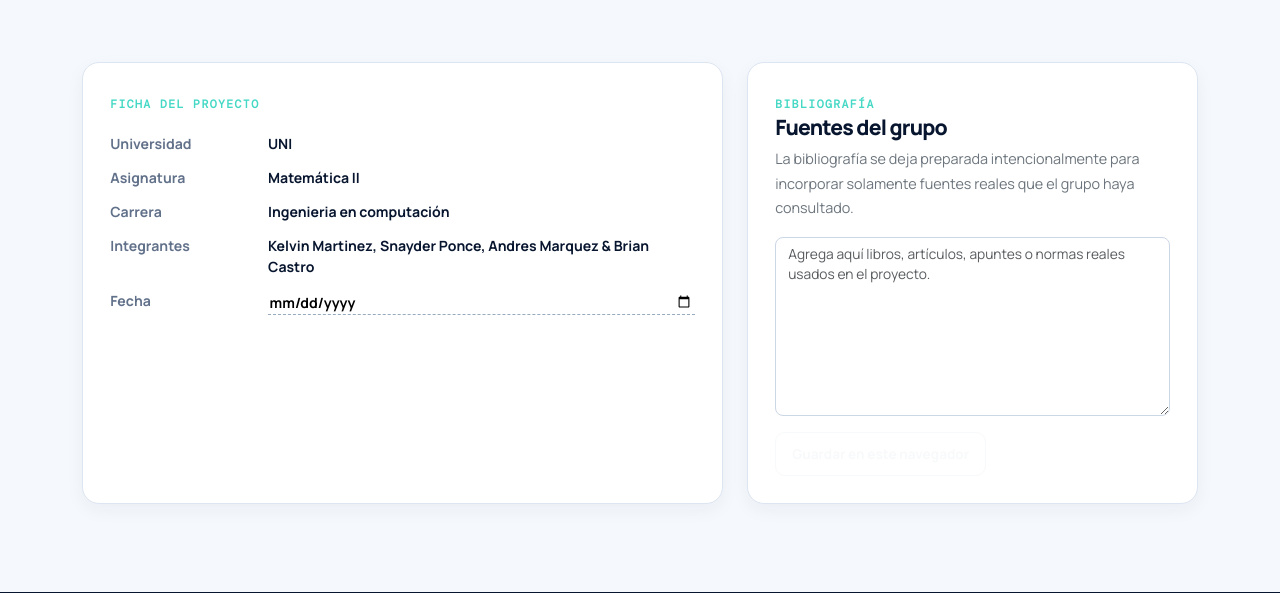
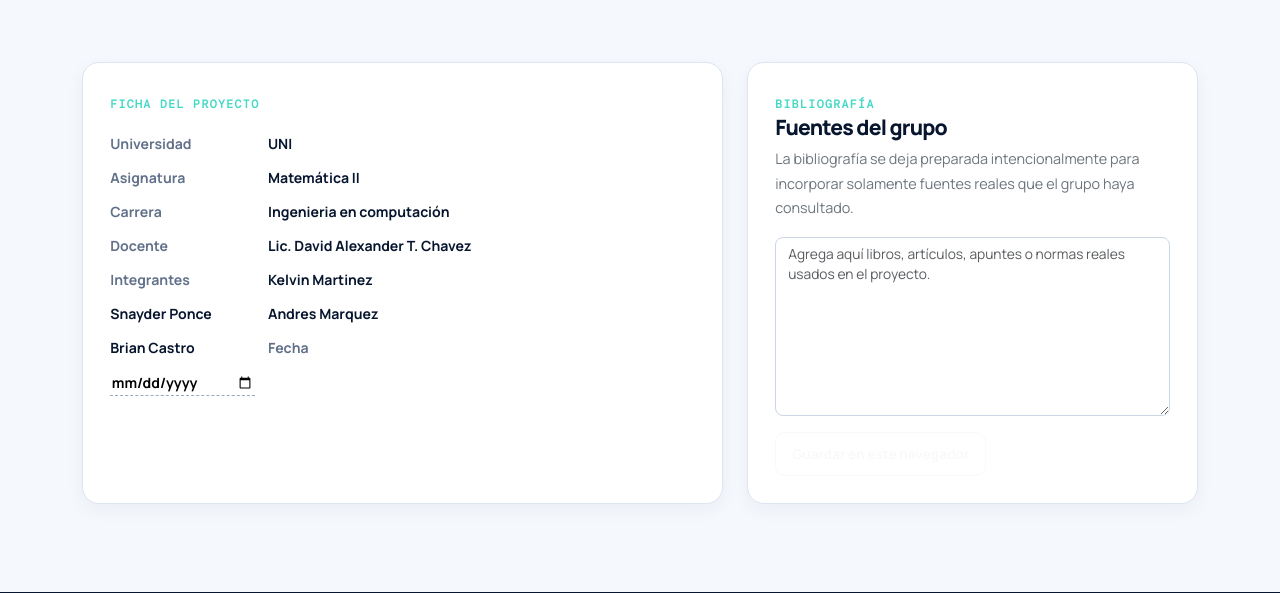
Before and after one commit to k3lvinXD/outputs, a Flask app: page /acerca in a window 1280 px wide. Shown: the part 495-1088 px from the top of the page. Run offline with Flask 3, Linux system fonts and the light colour scheme; parts of the project's set-up code (start-up, migrations or seed data) failed here and were passed over; some libraries are stand-ins or nearby versions.

Commit message:
acerca modificacion

```diff
--- a/templates/acerca.html
+++ b/templates/acerca.html
@@ -18,8 +18,13 @@
                         <dd>Matemática II</dd>
                         <dt>Carrera</dt>
                         <dd>Ingenieria en computación</dd>
+                        <dt>Docente</dt>
+                        <dd>Lic. David Alexander T. Chavez</dd>
                         <dt>Integrantes</dt>
-                        <dd>Kelvin Martinez, Snayder Ponce, Andres Marquez & Brian Castro</dd>
+                        <dd>Kelvin Martinez</dd>
+                        <dd>Snayder Ponce</dd>
+                        <dd>Andres Marquez</dd>
+                        <dd>Brian Castro</dd>
                         <dt>Fecha</dt>
                         <dd><input class="editable-field" type="date"></dd>
                     </dl>
```
